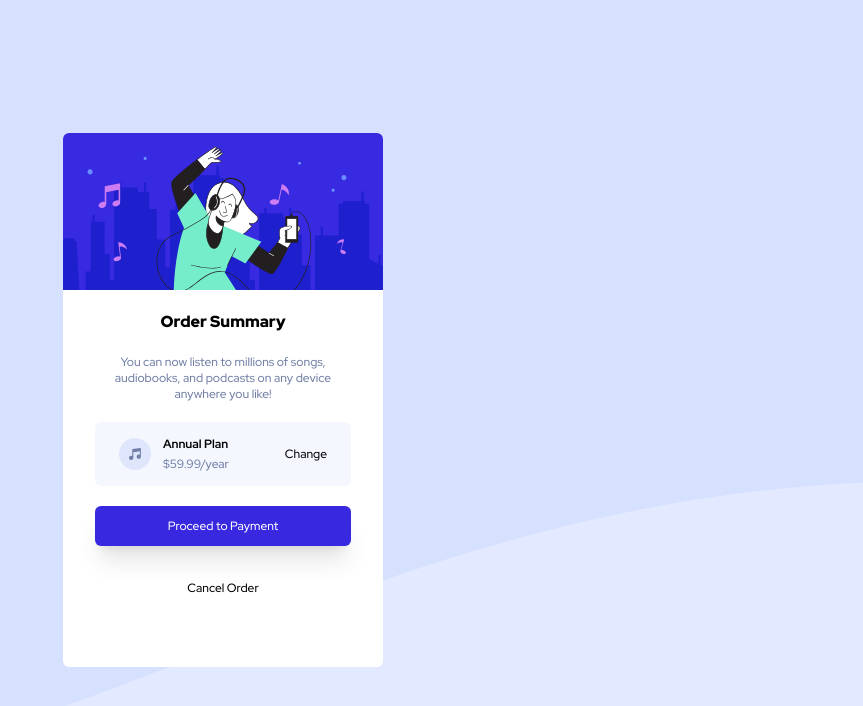
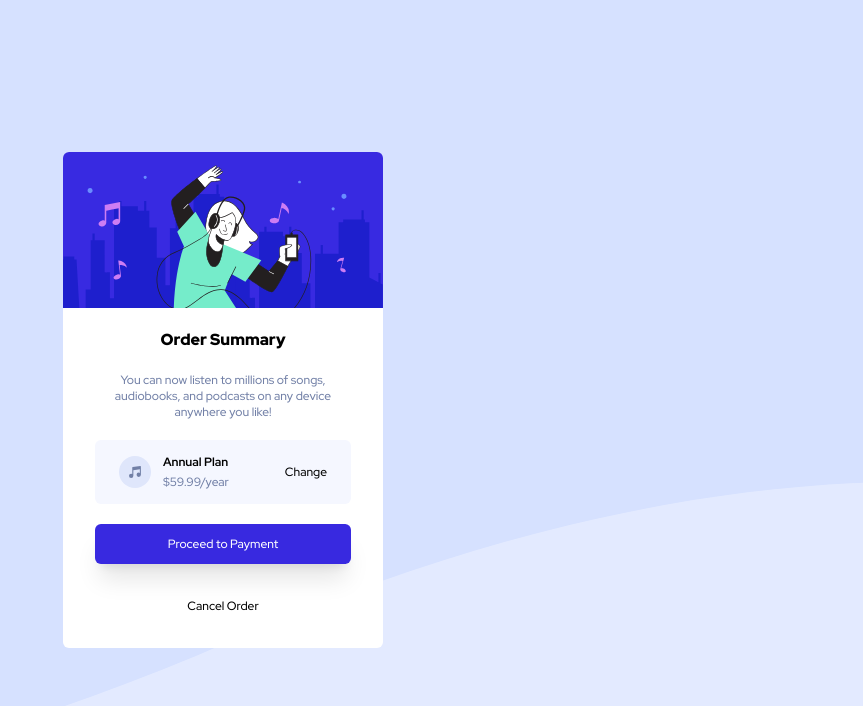
Before and after one commit to AntoineReibel/order-summary-component-main, a plain HTML site: page index.html in a window 1280 px wide. Shown: the whole page, without its empty margins (417-1280 px from the left). Drawn offline with nearby package versions, Linux system fonts and the light colour scheme.

Commit message:
Add files via upload

```diff
--- a/index.html
+++ b/index.html
@@ -25,6 +25,9 @@
             fontFamily: {
               "red-hat": ['"Red Hat Display"', "sans-serif"],
             },
+            spacing: {
+              customSize: "31rem",
+            },
             colors: {
               primary: {
                 pale: "hsl(225, 100%, 94%)",
@@ -46,9 +49,7 @@
   <body
     class="m-0 box-border font-red-hat flex justify-center p-0 h-screen items-center bg-top bg-cover text-xs bg-[url('images/pattern-background-desktop.svg')]"
   >
-    <div
-      class="bg-white w-80 h-3/4 sm:h-4/6 rounded-md flex flex-col gap-5 items-center"
-    >
+    <div class="bg-white w-80 h-customSize rounded-md flex flex-col gap-5 items-center">
       <img
         src="images/illustration-hero.svg"
         alt="illustration"
@@ -80,7 +81,9 @@
       >
         Proceed to Payment
       </button>
-      <button class="rounded-md h-10 w-4/5 hover:bg-neutral-pale">Cancel Order</button>
+      <button class="rounded-md h-10 w-4/5 hover:bg-neutral-pale">
+        Cancel Order
+      </button>
     </div>
   </body>
 </html>
```
